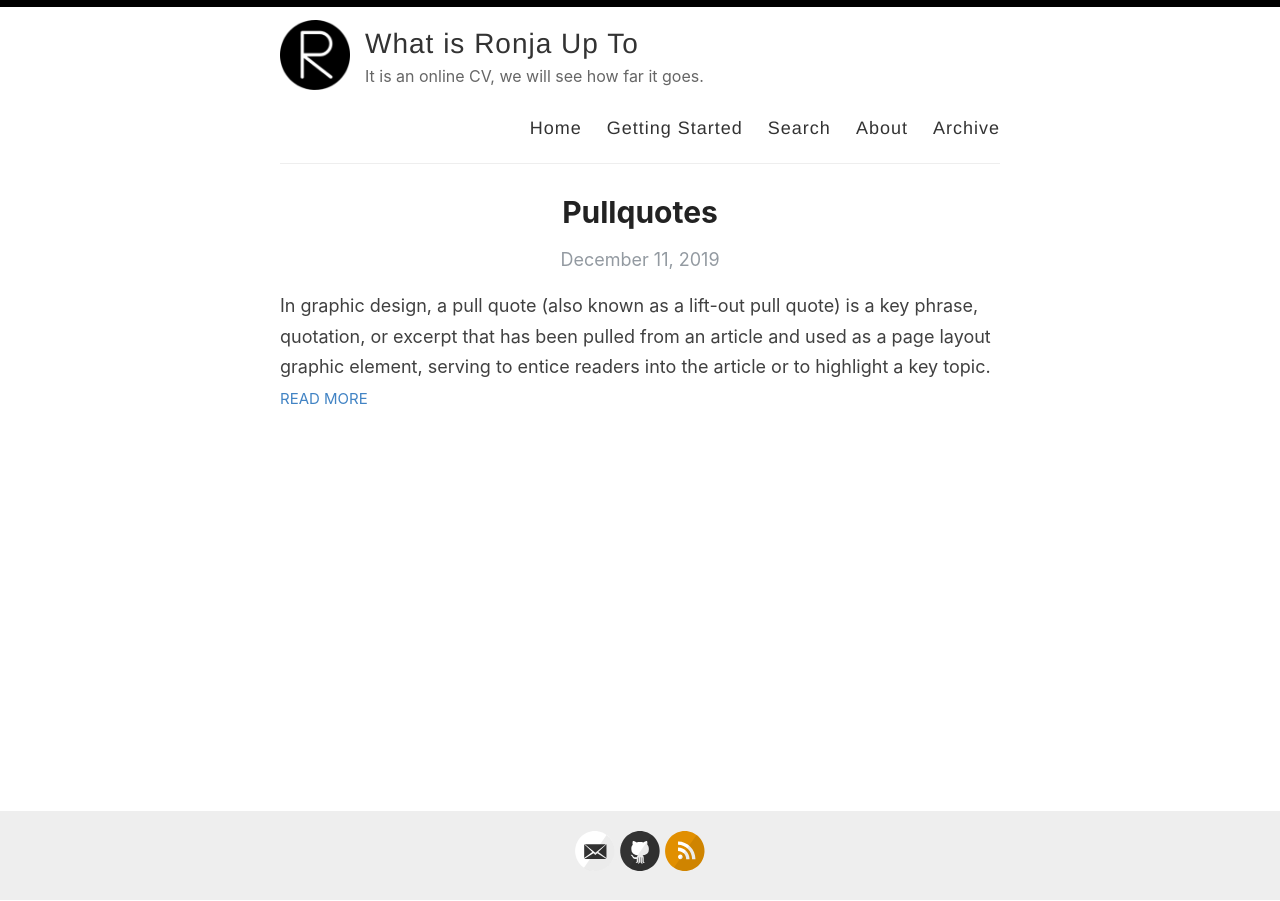
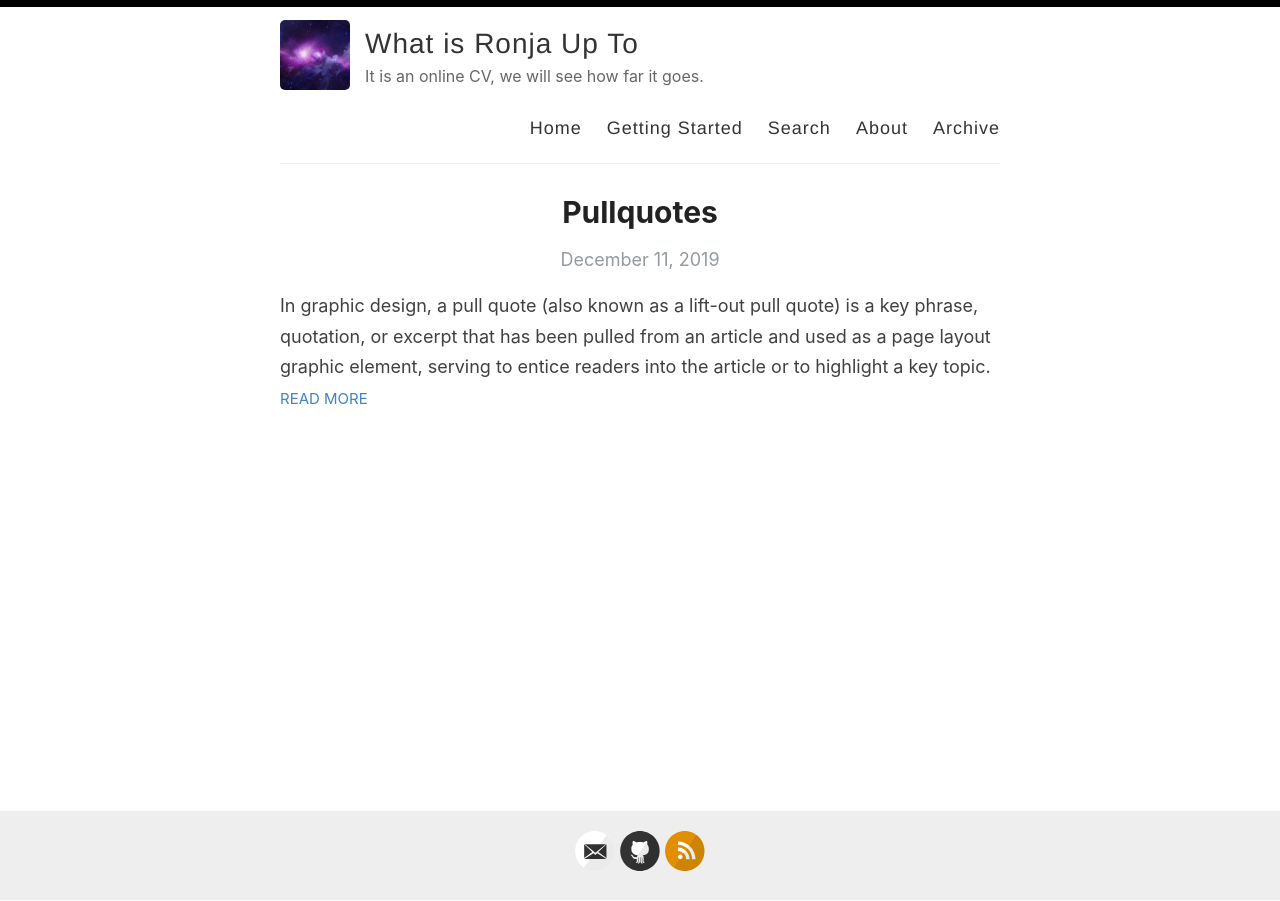
Before and after one commit to rtronnback/rtronnback.github.io, a Jekyll site: the page built from index.html, in a window 1280 px wide. Built offline with Jekyll 4.4.1, drawn with Linux system fonts in a browser that asks for light colours; the list of posts is cut into pages by our own code.

Commit message:
Update _config.yml

```diff
--- a/_config.yml
+++ b/_config.yml
@@ -12,7 +12,7 @@ author: Ronja TR
 description: It is an online CV, we will see how far it goes.
 
 # URL of your avatar or profile pic (you could use your GitHub profile pic)
-avatar: /images/reverie.png
+avatar: /images/galaxy.jpg
 
 #
 # Flags below are optional
```
